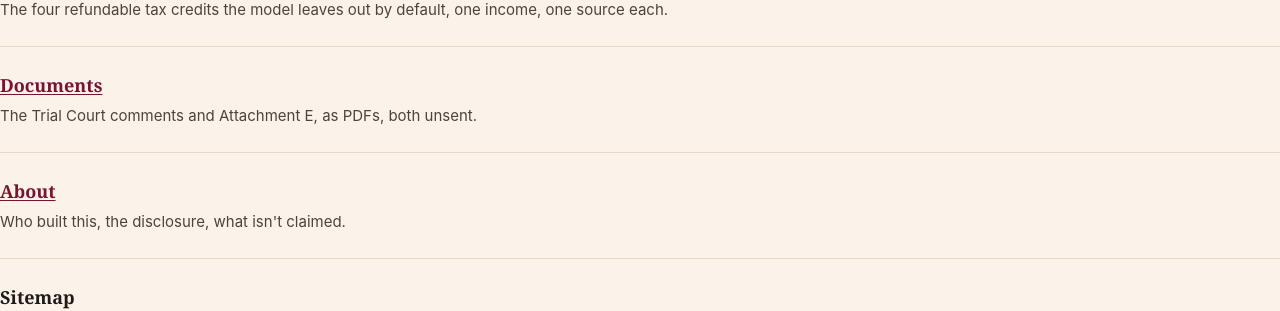
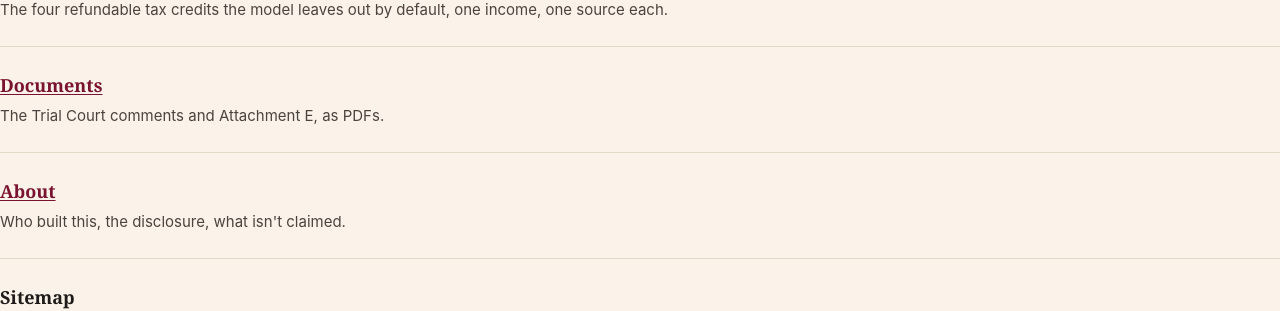
Before and after one commit to campbefs/checktheworksheet, a Jekyll site: the page built from sitemap/index.md, in a window 1280 px wide. Shown: the part 806-1117 px from the top of the page. Built offline with Jekyll 4.4.1, drawn with Linux system fonts in a browser that asks for light colours.

Commit message:
Site: remove send-status language from the two pages that serve it
The 2026-09-07 rule is that the public site never states whether a document has
been sent, posted or submitted, in either direction. Two served pages broke it:
credits/index.md said "any letter this project has sent" (also factually wrong,
nothing has been sent) and sitemap/index.md described the two PDFs as "both
unsent". Reworded to present tense and to plain description.

Verified against the BUILT site, not the sources: 0 status-language hits across
all 14 rendered pages. README.md, the dead root index.md and CONVENTIONS.md also
carry the phrasing but are in _config.yml's exclude list and are never served.

```diff
--- a/sitemap/index.md
+++ b/sitemap/index.md
@@ -26,8 +26,8 @@ description: Every page here, with a one-line purpose for each.
     <span class="doc-context">The four refundable tax credits the model leaves out by default,
       one income, one source each.</span></li>
   <li class="doc-item"><span class="doc-title"><a href="/documents/">Documents</a></span>
-    <span class="doc-context">The Trial Court comments and Attachment E, as PDFs, both
-      unsent.</span></li>
+    <span class="doc-context">The Trial Court comments and Attachment E, as
+      PDFs.</span></li>
   <li class="doc-item"><span class="doc-title"><a href="/about/">About</a></span>
     <span class="doc-context">Who built this, the disclosure, what isn't claimed.</span></li>
   <li class="doc-item"><span class="doc-title">Sitemap</span>
```
Also changed, not shown: credits/index.md (+1 -1 lines).
